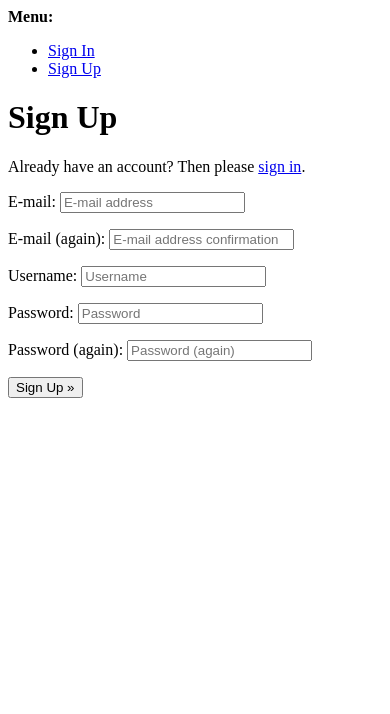
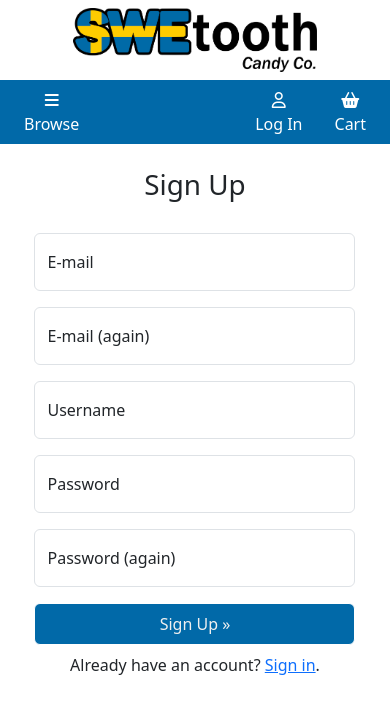
Before and after one commit to AndreeeasN/pp5-project, a Django app: page /accounts/signup/ in a window 390 px wide. Shown: the top 714 px of the page. Run offline with Django 3.2, Linux system fonts and the light colour scheme; some libraries are stand-ins or nearby versions.

Commit message:
Style sign-in / sign-up pages

```diff
--- a/static/css/style.css
+++ b/static/css/style.css
@@ -26,6 +26,19 @@ footer{
     background-color: #0169A8;
 }
 
+/* Buttons */
+.btn-account{
+    color: rgb(240, 240, 240);
+    background-color: #0169A8;
+    border: 1px solid white;
+}
+
+.btn-account:hover{
+    color: white;
+    background-color: #0169A8;
+    border: 1px solid #0169A8;
+}
+
 /* Carousel */
 .carousel-control-prev-icon, .carousel-control-next-icon{
     background-color: rgba(0, 0, 0, 0.5);
@@ -43,6 +56,13 @@ footer{
     background-color: #0169A8;
 }
 
+/* Text shows up on failed log-in/signup attempts */
+.errorlist, .alert-danger ul{
+    list-style: none;
+    padding: 0;
+    margin: 0;
+}
+
 /* Media Queries */
 
 /* medium screen size */
--- a/templates/allauth/account/signup.html
+++ b/templates/allauth/account/signup.html
@@ -1,14 +1,87 @@
-{% extends "account/base.html" %}
+{% extends "base.html" %}
+{% load static %}
 
 {% load i18n %}
 
 {% block head_title %}{% trans "Signup" %}{% endblock %}
 
 {% block content %}
-<h1>{% trans "Sign Up" %}</h1>
+<div class="row">
+  <div class="col-10 offset-1 col-md-8 offset-md-2 col-lg-6 offset-lg-3 col-xl-4 offset-xl-4">
+    <div class="d-flex flex-column justify-content-center">
+      <h1 class="align-self-center py-4">{% trans "Sign Up" %}</h1>
 
-<p>{% blocktrans %}Already have an account? Then please <a href="{{ login_url }}">sign in</a>.{% endblocktrans %}</p>
+      <!-- Alert box appears if errors -->
+      {% if form.non_field_errors %}
+      <div class="fieldWrapper alert alert-danger">
+        <ul>
+          {% for error in form.non_field_errors %}
+          <li>{{ error }}</li>
+          {% endfor %}
+        </ul>
+      </div>
+      {% endif %}
 
+      <!-- Alert box on error -->
+      {% if form.errors %}
+        <div class="fieldWrapper alert alert-danger">
+          <ul>
+            <!-- Field errors -->
+            {% for field in form %}
+              {% for error in field.errors %}
+              <li>[{{field.name.capitalize}}]: {{ error }}</li>
+              {% endfor %}
+            {% endfor %}
+
+            <!-- Non-field errors -->
+            {% for error in form.non_field_errors %}
+              <li>{{ error }}</li>
+            {% endfor %}
+          </ul>
+        </div>
+      {% endif %}
+
+      <form class="signup" id="signup_form" method="post" action="{% url 'account_signup' %}">
+        {% csrf_token %}
+        <p class="form-floating">
+          <input type="email" class="form-control" name="email" placeholder="E-mail address" autocomplete="email" required id="id_email">
+          <label for="id_email">E-mail</label>
+        </p>
+        <p class="form-floating">
+          <input type="email" class="form-control" name="email2" placeholder="E-mail address confirmation" required id="id_email2">
+          <label for="id_email2">E-mail (again)</label>
+        </p>
+        <p class="form-floating">
+          <input type="text" class="form-control" name="username" placeholder="Username" autocomplete="username" minlength="4" maxlength="150" required id="id_username">
+          <label for="id_username">Username</label>
+        </p>
+        <p class="form-floating">
+          <input type="password" class="form-control" name="password1" placeholder="Password" autocomplete="new-password" required id="id_password1">
+          <label for="id_password1">Password</label>
+        </p>
+        <p class="form-floating">
+          <input type="password" class="form-control" name="password2" placeholder="Password (again)" autocomplete="new-password" required id="id_password2">
+          <label for="id_password2">Password (again)</label>
+        </p>
+
+        {% if redirect_field_value %}
+        <input type="hidden" name="{{ redirect_field_name }}" value="{{ redirect_field_value }}" />
+        {% endif %}
+        <button class="primaryAction w-100 btn btn-account mb-2 py-2"  type="submit">Sign Up &raquo;</button>
+      </form>
+
+      <div class="align-self-center grid gap-4">
+        <p>{% blocktrans %}Already have an account? <a href="{{ login_url }}">Sign in</a>.{% endblocktrans %}</p>
+      </div>
+
+    </div>
+  </div>
+</div>
+
+
+
+
+<!--
 <form class="signup" id="signup_form" method="post" action="{% url 'account_signup' %}">
   {% csrf_token %}
   {{ form.as_p }}
@@ -16,6 +89,6 @@
   <input type="hidden" name="{{ redirect_field_name }}" value="{{ redirect_field_value }}" />
   {% endif %}
   <button type="submit">{% trans "Sign Up" %} &raquo;</button>
-</form>
+</form> -->
 
 {% endblock %}
--- a/templates/base.html
+++ b/templates/base.html
@@ -37,7 +37,7 @@
     <body>
         <header class="container-fluid fixed-top px-0">
             <!-- Navigation -->
-            <div id="site-header" class="text-center px-0 bg-body-primary">
+            <div id="site-header" class="text-center px-0 bg-white">
                 <div class="row g-0">
                     <!-- Logo -->
                     <div class="col-12 col-md-4 py-2 d-flex align-items-center justify-content-center ">
```
Also changed, not shown: templates/allauth/account/login.html (+57 -16 lines).
